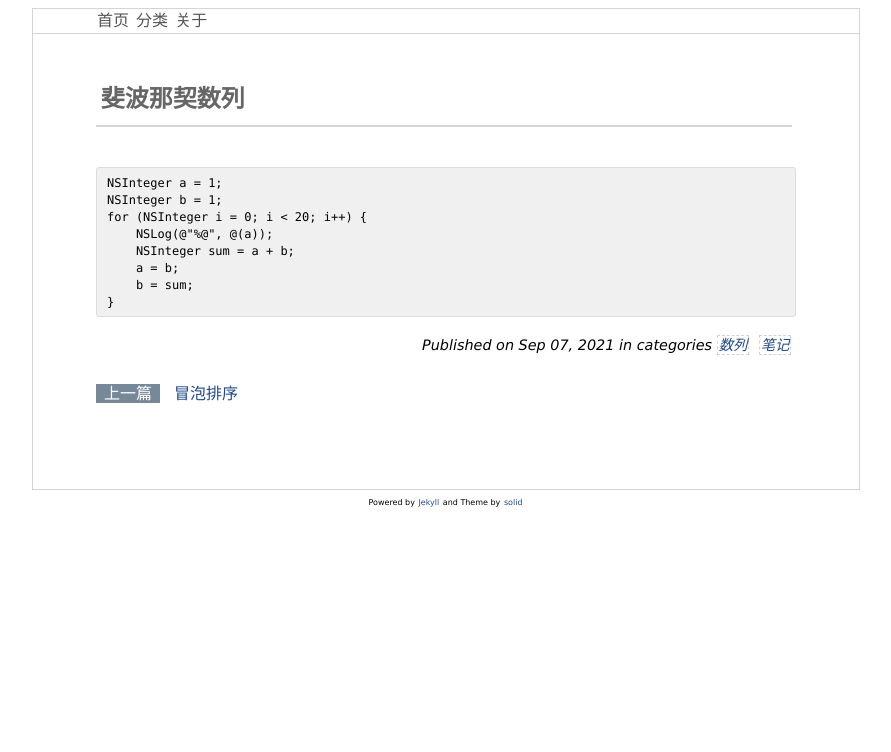
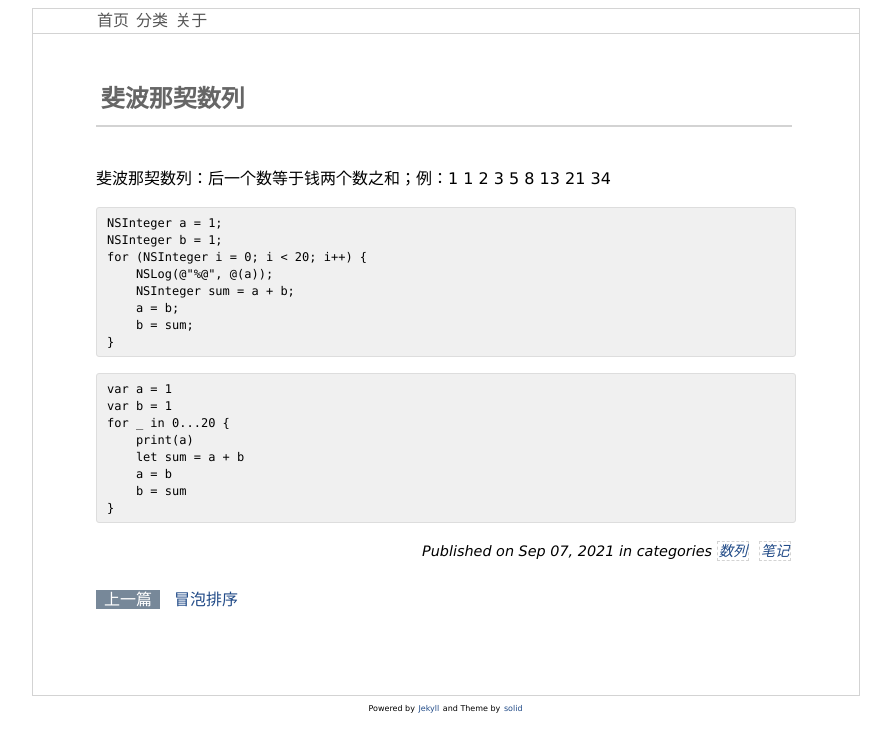
Before and after one commit to RunzhuZhao/RunzhuZhao.github.io, a Jekyll site: the page built from _posts/2021-09-07-斐波那契数列.md, in a window 1280 px wide. Shown: the top 752 px of the page, without its empty margins (194-1085 px from the left). Built offline with Jekyll 4.4.1, drawn with Linux system fonts in a browser that asks for light colours; comment, search, counter and statistics services are not loaded.

Commit message:
Update 2021-09-07-斐波那契数列.md

````diff
--- a/_posts/2021-09-07-斐波那契数列.md
+++ b/_posts/2021-09-07-斐波那契数列.md
@@ -5,6 +5,8 @@ categories: [数列, 笔记]
 description: 斐波那契数列
 keywords: 斐波那契数列
 ---
+
+斐波那契数列：后一个数等于钱两个数之和；例：1 1 2 3 5 8 13 21 34
 
 ```Objective-C
 NSInteger a = 1;
@@ -16,3 +18,14 @@ for (NSInteger i = 0; i < 20; i++) {
     b = sum;
 }
 ```
+
+```Swift
+var a = 1
+var b = 1
+for _ in 0...20 {
+    print(a)
+    let sum = a + b
+    a = b
+    b = sum
+}
+```
````
